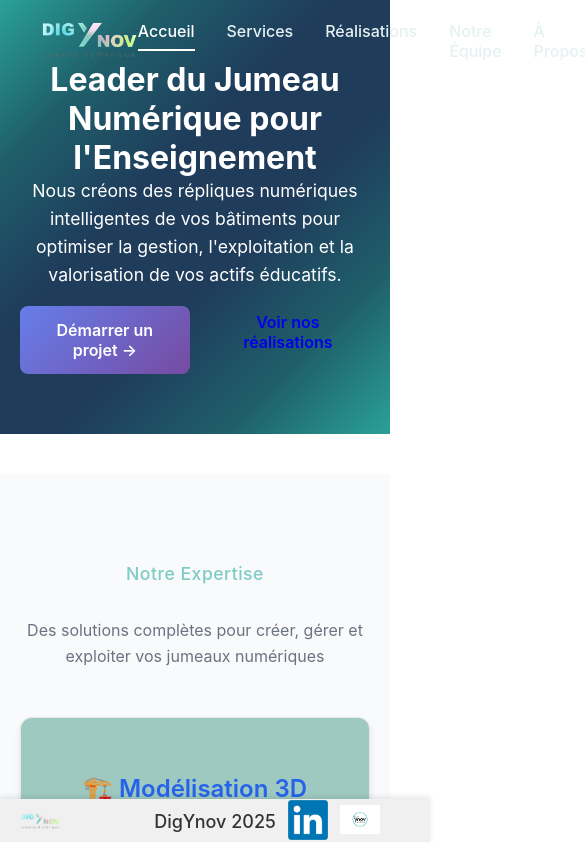
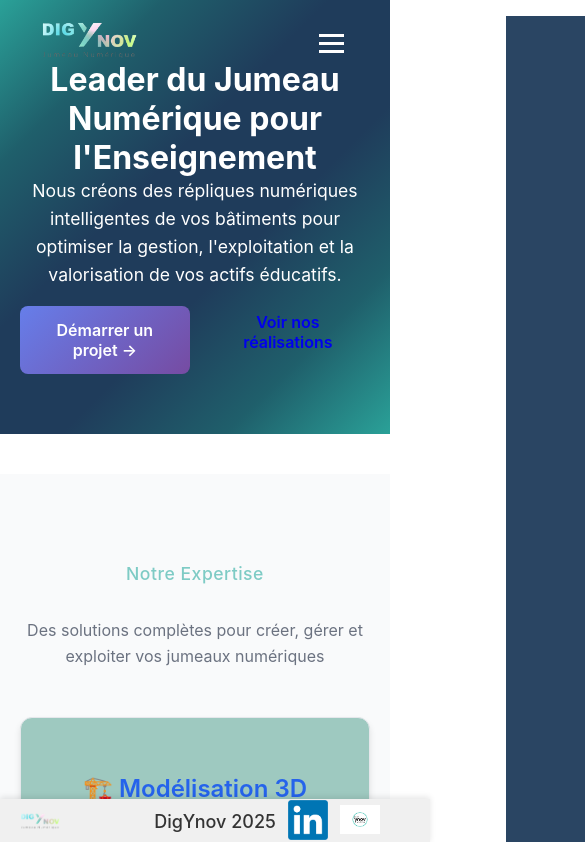
Before and after one commit to Tancelin1/dig-ynov, a React (Create React App) app: page / in a window 390 px wide. Shown: the top 842 px of the page, 585 px wide, since content can reach past the window. Built offline with nearby package versions, Linux system fonts and the light colour scheme.

Commit message:
add navbar from mobile version

```diff
--- a/src/assets/Navigation.css
+++ b/src/assets/Navigation.css
@@ -1,13 +1,6 @@
+/* ===== NAVBAR ===== */
 .main-nav {
-  /* background: linear-gradient(
-    90deg,
-    #1f3c5b,
-    #1f5f6b,
-    #2aa198
-  );
-  box-shadow: 0 2px 10px rgba(0, 0, 0, 0.1);
-} */
-background : transpatent !important;
+  background: transparent !important;
 }
 
 .nav-content {
@@ -17,35 +10,16 @@ background : transpatent !important;
   align-items: center;
 }
 
-.nav-logo {
-  display: flex;
-  align-items: center;
-  gap: 10px;
-  text-decoration: none;
-  color: #ffffff;
-  font-size: 1.5rem;
-  font-weight: bold;
-}
-
 .nav-logo img {
   height: 50px;
 }
 
-.nav-links {
-  display: flex;
-  gap: 2rem;
-  list-style: none;
-  margin: 0;
-  padding: 0;
-}
-
+/* ===== LIENS ===== */
 .nav-links a {
   color: #e6f1f2;
   text-decoration: none;
   font-weight: 500;
   position: relative;
-  padding: 5px 0;
-  transition: all 0.3s ease;
 }
 
 .nav-links a:hover,
@@ -63,10 +37,97 @@ background : transpatent !important;
   background: #ffffff;
 }
 
-.mobile-menu-btn {
-  display: none;
+/* ===== DESKTOP (≥ lg) ===== */
+@media (min-width: 1024px) {
+  .nav-links {
+    display: flex;
+    gap: 2rem;
+    list-style: none;
+  }
+
+  .mobile-menu-btn {
+    display: none;
+  }
 }
 
-body {
-  margin: 0;
+/* ===== MOBILE (< lg) ===== */
+@media (max-width: 1023px) {
+
+  /* HAMBURGER */
+  .mobile-menu-btn {
+    display: flex;
+    flex-direction: column;
+    gap: 5px;
+    background: none;
+    border: none;
+    cursor: pointer;
+    z-index: 1002;
+  }
+
+  .mobile-menu-btn span {
+    width: 25px;
+    height: 3px;
+    background: white;
+    transition: 0.3s;
+  }
+
+  /* animation burger → croix */
+  .mobile-menu-btn.open span:nth-child(1) {
+    transform: rotate(45deg) translate(5px, 5px);
+  }
+
+  .mobile-menu-btn.open span:nth-child(2) {
+    opacity: 0;
+  }
+
+  .mobile-menu-btn.open span:nth-child(3) {
+    transform: rotate(-45deg) translate(6px, -6px);
+  }
+
+  /* OVERLAY */
+  .nav-overlay {
+    position: fixed;
+    top: 0;
+    left: 0;
+    width: 100%;
+    height: 100%;
+    background: rgba(0, 0, 0, 0.4);
+    z-index: 1000;
+  }
+
+  /* MENU */
+  .nav-links {
+    position: fixed;
+    top: 0;
+    right: -100%;
+
+    height: 100vh;
+    width: 60%;
+
+    background: rgba(31, 60, 91, 0.95);
+    backdrop-filter: blur(8px);
+
+    display: flex;
+    flex-direction: column;
+    align-items: center;
+    justify-content: center;
+
+    gap: 2rem;
+    transition: right 0.3s ease;
+
+    z-index: 1001;
+  }
+
+  .nav-links.active {
+    right: 0;
+  }
+
+  .nav-links li {
+    list-style: none;
+  }
+
+  .nav-links a {
+    color: white !important;
+    font-size: 1.2rem;
+  }
 }
--- a/src/components/Navigation.js
+++ b/src/components/Navigation.js
@@ -1,4 +1,4 @@
-import React, { useState } from 'react';
+import React, { useState, useEffect } from 'react';
 import { Link, useLocation } from 'react-router-dom';
 import '../assets/Navigation.css';
 
@@ -8,88 +8,39 @@ function Navigation() {
 
   const isActive = (path) => location.pathname === path;
 
+  // bloque scroll quand menu ouvert
+  useEffect(() => {
+    document.body.style.overflow = mobileMenuOpen ? "hidden" : "auto";
+  }, [mobileMenuOpen]);
+
   return (
-    <nav className="main-nav"
-    style ={{ position : "absolute", top : 0, left : 0, right : 0, zIndex : 1000}}>
+    <nav
+      className="main-nav"
+      style={{ position: "absolute", top: 0, left: 0, right: 0, zIndex: 1000 }}
+    >
       <div className="nav-content">
         <Link to="/" className="nav-logo">
           <img src="/logo.png" alt="DigYnov" />
         </Link>
 
+        {/* MENU */}
         <ul className={`nav-links ${mobileMenuOpen ? 'active' : ''}`}>
-          <li>
-            <Link
-              to="/"
-              className={isActive('/') ? 'active' : ''}
-              onClick={() => setMobileMenuOpen(false)}
-            >
-              Accueil
-            </Link>
-          </li>
-          <li>
-            <Link
-              to="/services/"
-              className={isActive('/services/') ? 'active' : ''}
-              onClick={() => setMobileMenuOpen(false)}
-            >
-              Services
-            </Link>
-          </li>
-          <li>
-            <Link
-              to="/realisations/"
-              className={isActive('/realisations/') ? 'active' : ''}
-              onClick={() => setMobileMenuOpen(false)}
-            >
-              Réalisations
-            </Link>
-          </li>
-          <li>
-            <Link
-              to="/equipe/"
-              className={isActive('/equipe/') ? 'active' : ''}
-              onClick={() => setMobileMenuOpen(false)}
-            >
-              Notre Équipe
-            </Link>
-          </li>
-          <li>
-            <Link
-              to="/a-propos/"
-              className={isActive('/a-propos/') ? 'active' : ''}
-              onClick={() => setMobileMenuOpen(false)}
-            >
-              À Propos
-            </Link>
-          </li>
-          <li>
-            <Link
-              to="/contact/"
-              className={isActive('/contact/') ? 'active' : ''}
-              onClick={() => setMobileMenuOpen(false)}
-            >
-              Contact
-            </Link>
-          </li>
+          <li><Link to="/" className={isActive('/') ? 'active' : ''} onClick={() => setMobileMenuOpen(false)}>Accueil</Link></li>
+          <li><Link to="/services/" className={isActive('/services/') ? 'active' : ''} onClick={() => setMobileMenuOpen(false)}>Services</Link></li>
+          <li><Link to="/realisations/" className={isActive('/realisations/') ? 'active' : ''} onClick={() => setMobileMenuOpen(false)}>Réalisations</Link></li>
+          <li><Link to="/equipe/" className={isActive('/equipe/') ? 'active' : ''} onClick={() => setMobileMenuOpen(false)}>Notre Équipe</Link></li>
+          <li><Link to="/a-propos/" className={isActive('/a-propos/') ? 'active' : ''} onClick={() => setMobileMenuOpen(false)}>À Propos</Link></li>
+          <li><Link to="/contact/" className={isActive('/contact/') ? 'active' : ''} onClick={() => setMobileMenuOpen(false)}>Contact</Link></li>
         </ul>
 
+        {/* HAMBURGER */}
         <button
-          className="mobile-menu-btn"
+          className={`mobile-menu-btn ${mobileMenuOpen ? 'open' : ''}`}
           onClick={() => setMobileMenuOpen(!mobileMenuOpen)}
-          aria-label="Menu"
         >
-          {mobileMenuOpen ? (
-            <svg width="24" height="24" viewBox="0 0 24 24" fill="none" stroke="currentColor" strokeWidth="2">
-              <line x1="18" y1="6" x2="6" y2="18"></line>
-              <line x1="6" y1="6" x2="18" y2="18"></line>
-            </svg>
-          ) : (
-            <svg width="24" height="24" viewBox="0 0 24 24" fill="none" stroke="currentColor" strokeWidth="2">
-              <line x1="3" y1="12" x2="21" y2="12"></line>
-              <line x1="3" y1="6" x2="21" y2="6"></line>
-              <line x1="3" y1="18" x2="21" y2="18"></line>
-            </svg>
-          )}
+          <span></span>
+          <span></span>
+          <span></span>
         </button>
       </div>
     </nav>
```
